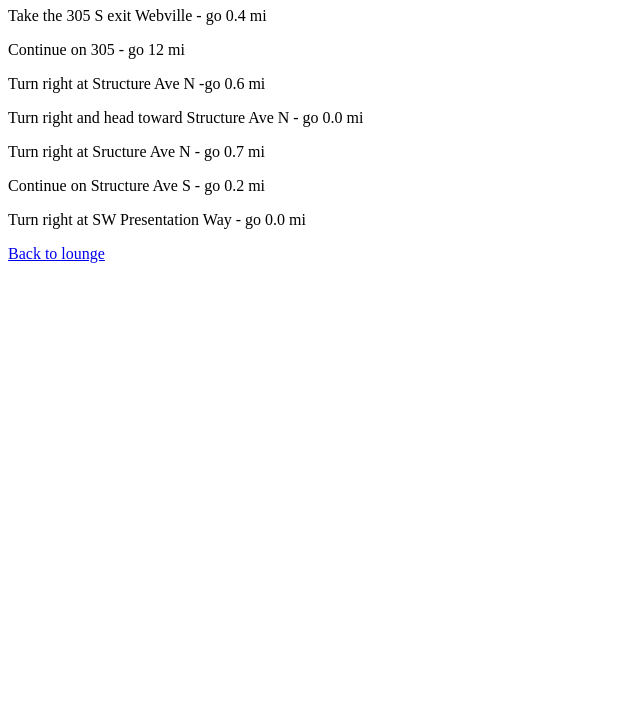
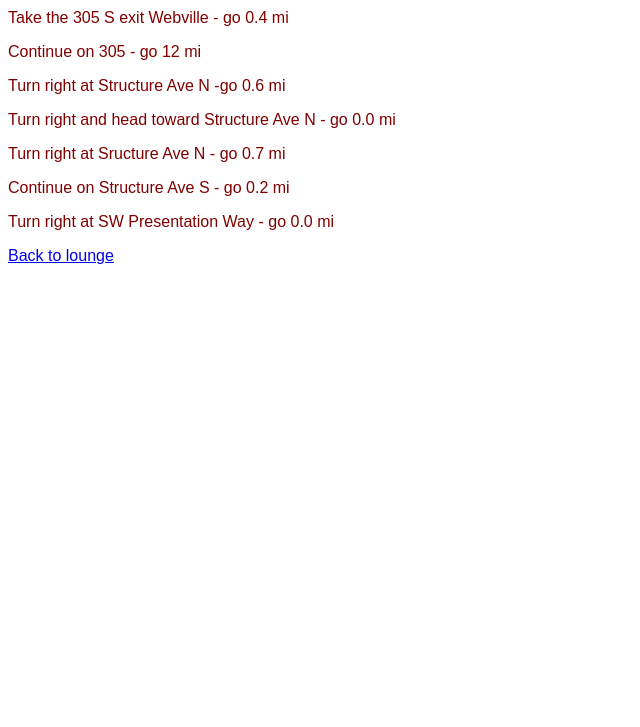
Before and after one commit to Shevchenko11/Shevchenko11.github.io, a plain HTML site: page Lounge/about/directions.html in a window 1280 px wide. Shown: the part 73-800 px from the top of the page, without its empty margins (0-640 px from the left). Drawn offline with Linux system fonts and the light colour scheme.

Commit message:
Update directions.html

```diff
--- a/Lounge/about/directions.html
+++ b/Lounge/about/directions.html
@@ -5,6 +5,7 @@
     <meta http-equiv="X-UA-Compatible" content="IE=edge">
     <meta name="viewport" content="width=device-width, initial-scale=1.0">
     <title>Head First Lounge Directions</title>
+ <link  rel="stylesheet" href="../lounge.css">
 </head>
 <body>
     <h1>Directions</h1>
```
